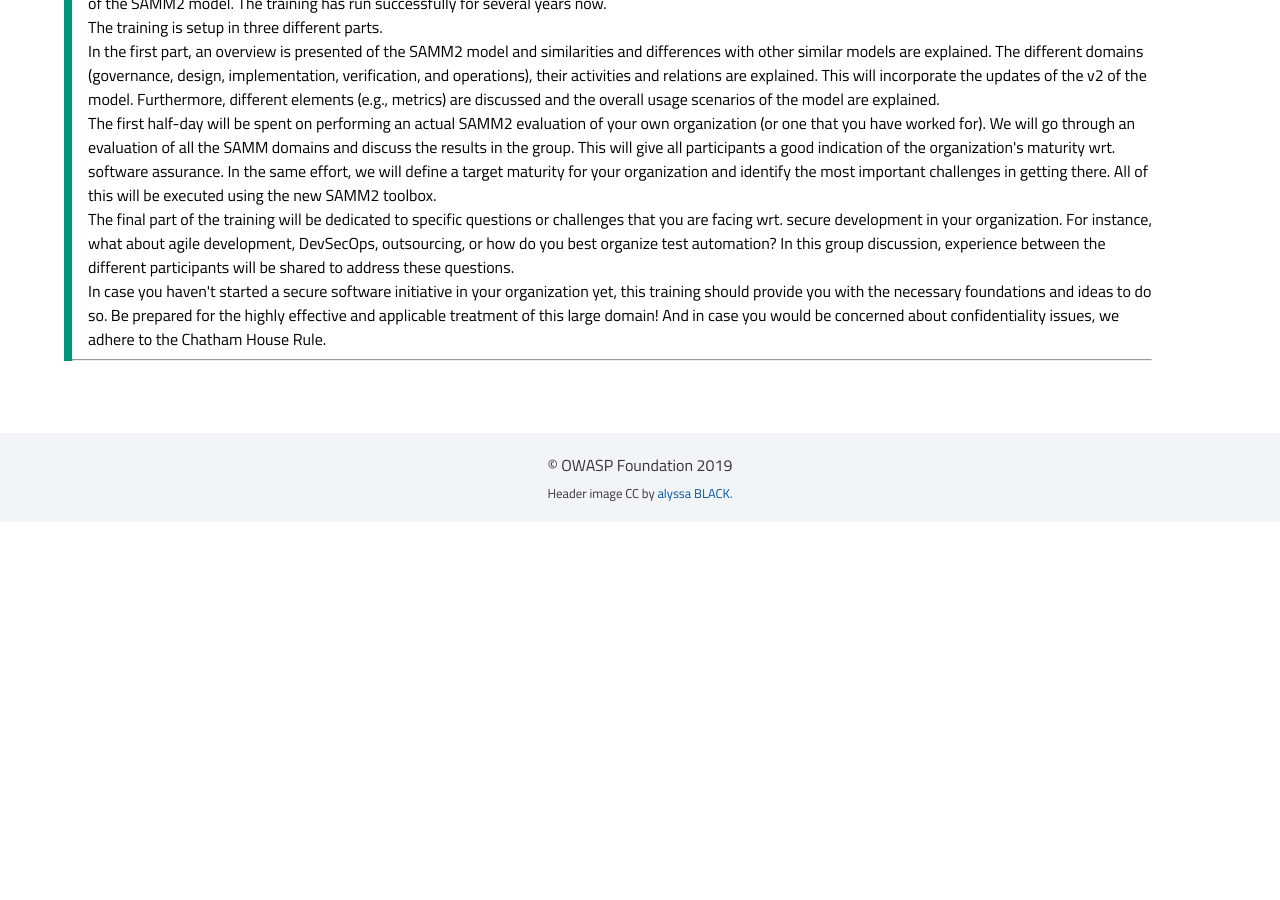
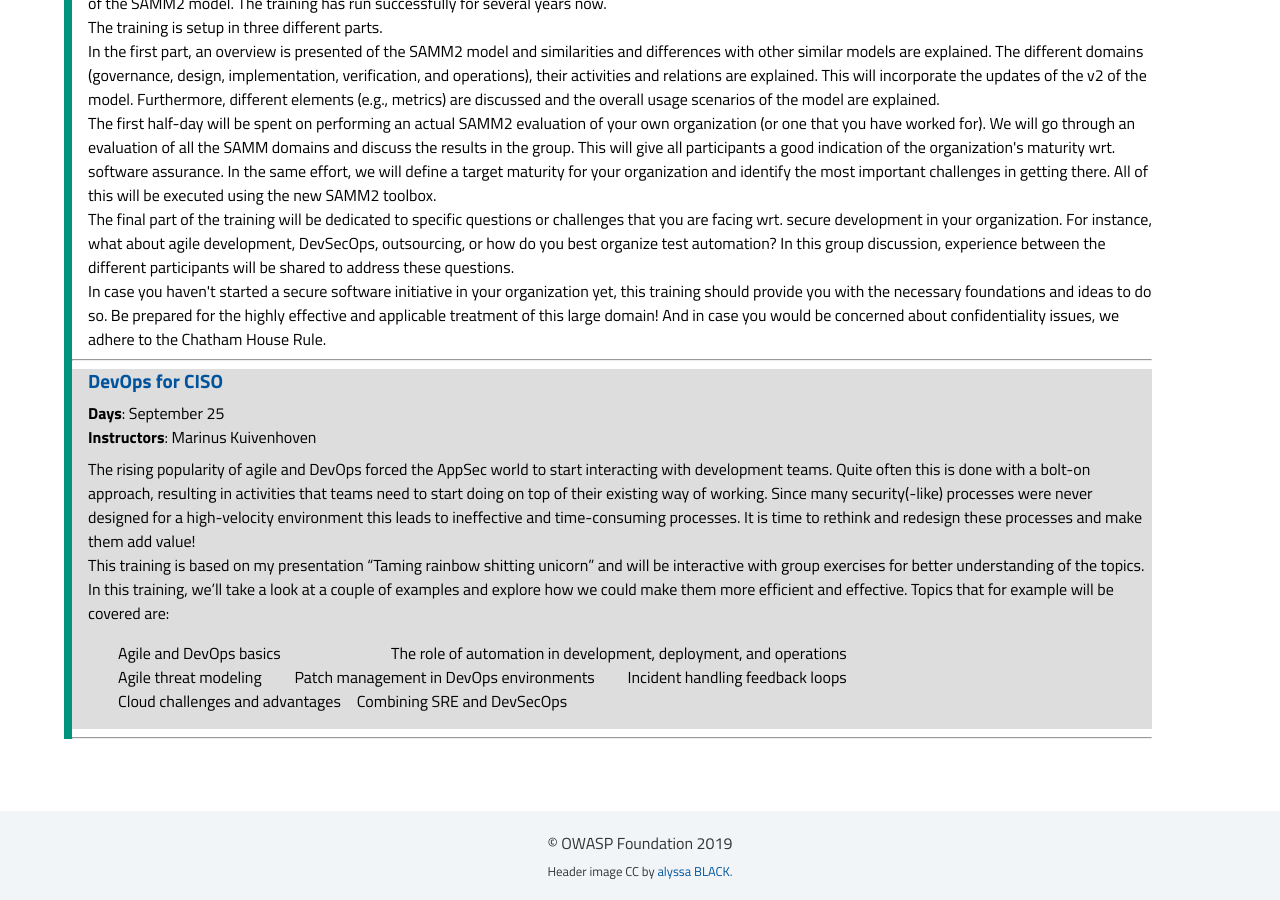
Before and after one commit to OWASP/AppSecAms2019, a Jekyll site: the page built from program/trainings.md, in a window 1280 px wide and 900 px high, scrolled down 3405 px. Built offline with Jekyll 4.4.1, drawn with Linux system fonts in a browser that asks for light colours; some web fonts are replaced; before the commit the page ends 3927 px from its top, so only the background shows below that.

Commit message:
add training and volunteer info

```diff
--- a/_data/menus.yml
+++ b/_data/menus.yml
@@ -20,6 +20,8 @@
     url  : sponsors/
   - title: Exhibitor Info
     url  : sponsors/exhibitor_kit
+- title: Volunteer Info
+  url  : volunteer/volunteer_info
 - title: Venue
   items:
   - title: Hotel and Transport Info
--- a/_data/trainings.yml
+++ b/_data/trainings.yml
@@ -157,3 +157,27 @@
         trainer: Bart De Win
         room: TBD
         url: https://globalappsecamsterdam2019.sched.com/event/TjQB
+      - title: DevOps for CISO
+        days : September 25
+        description: 'The rising popularity of agile and DevOps forced the AppSec world to start interacting with development teams. Quite often this is done
+                      with a bolt-on approach, resulting in activities that teams need to start doing on top of their existing way of working. Since many
+                      security(-like) processes were never designed for a high-velocity environment this leads to ineffective and time-consuming processes. It
+                      is time to rethink and redesign these processes and make them add value!<br/>
+                      This training is based on my presentation “Taming rainbow shitting unicorn” and will be interactive with group exercises for better
+                      understanding of the topics.<br/>
+                      In this training, we’ll take a look at a couple of examples and explore how we could make them more efficient and effective. Topics that
+                      for example will be covered are:<br/>
+                      <blockquote>
+                      <ul>
+                      <li>Agile and DevOps basics</li>
+                      <li>The role of automation in development, deployment, and operations</li>
+                      <li>Agile threat modeling</li>
+                      <li>Patch management in DevOps environments</li>
+                      <li>Incident handling feedback loops</li>
+                      <li>Cloud challenges and advantages</li>
+                      <li>Combining SRE and DevSecOps</li>
+                      </ul>
+                      </blockquote>'
+        trainer: Marinus Kuivenhoven
+        room: TBD
+        url : https://globalappsecamsterdam2019.sched.com/event/TjQH
--- /dev/null
+++ b/volunteer/volunteer_info.md
@@ -0,0 +1,34 @@
+
+## Overview
+On behalf of the OWASP Foundation, the conference planning team and everyone attending the conference, we would like to thank you for volunteering at this year’s event. Without volunteers the conference would not run as smoothly and so we rely heavily on your goodwill and assistance.
+
+## Volunteer Packet
+The following provides important information including preparing for the event, registering for the conference, and booking your hotel as well as other important details and deadlines.
+
+## Expectations
+Global AppSec volunteers are expected to implement the following functions during the conference:
+* Greet attendees upon arrival and throughout the conference.
+* Assist attendees with finding rooms/locations throughout the event.
+* Assist OWASP Foundation Staff members with setup, closing and continued operations throughout the duration of the conference.
+* Ensure participants’ compliance with the OWASP Global AppSec Code of Conduct:  https://ams.globalappsec.org/about/code-of-conduct
+
+## Checklist
+
+| Task | Deadline |
+| ------------- | ------------- |
+| [Register](https://www.regonline.com/registration/Checkin.aspx?EventId=2568596){:target="_blank"} |  ASAP |
+| [Book your hotel room](https://www.hotelmap.com/map/pro/M894D){:target="_blank"} |  ASAP |
+| Volunteer Check-in | 15 minutes before shift with Volunteer Coordinator |
+
+## Preparing for the Conference
+* REGISTER: It is critical that you register. Discount codes will be distributed to volunteers.
+* BOOK HOTEL: HotelMap is the official hotel booking agent for Global AppSec Amsterdam 2019 and are offering specially reduced rates for accommodation near Rai and across Amsterdam. To book a room, please use the link above and be sure to quote “M894D” to receive the discounted rate. Alternatively, you can email Adam@HotelMap.com Ph +44 207 2922 320. If you need assistance with flight arrangements, please contact samantha@uniglobe-omni.co.uk Ph +44 207 702 9991.
+* Conference Passes include: Coffee and lunch on Thursday, September 26th & Friday, September 27th, access to the conference talks & expo area, social events, and conference activities.
+* Event Location:  RAI Amsterdam Convention Centre Europaplein 24 1078 GZ Amsterdam, Netherland
+* Details on the event schedule can be found [here](https://ams.globalappsec.org/program/schedule)
+* [Travel Information](https://www.rai.nl/en/contact-route-and-parking/public-transport/){:target="_blank"}
+
+## Contact Info
+
+David Mathy, Volunteer Coordinator<br/>
+david.mathy@owasp.org
```
